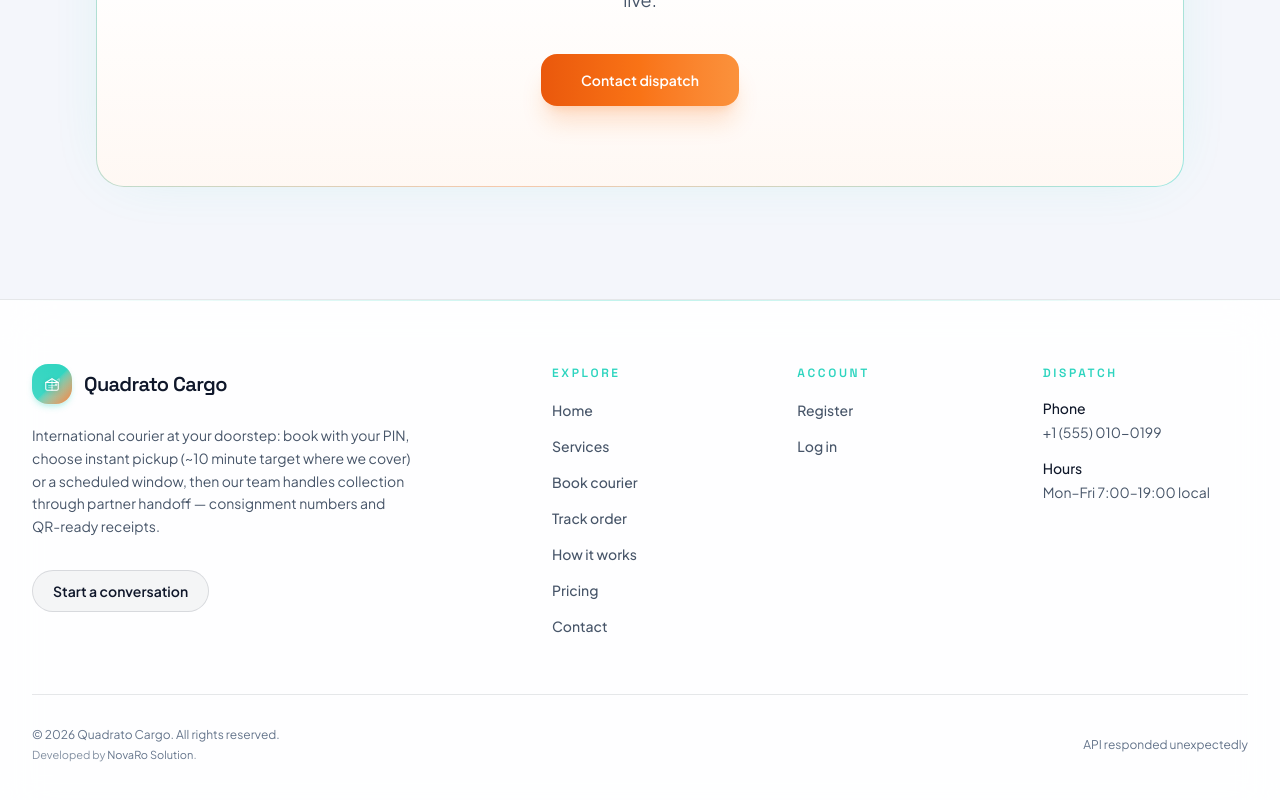
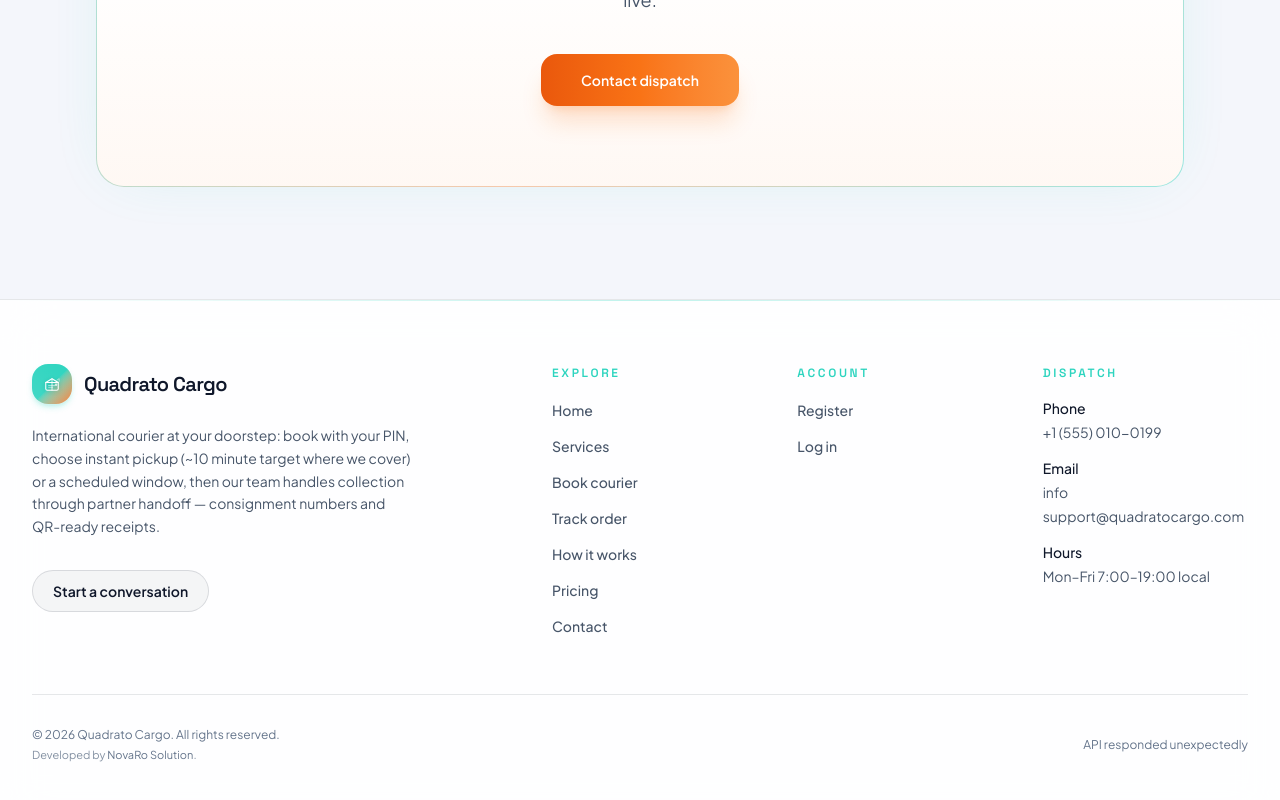
Before and after one commit to novarosolution/quadrato-cargo, a Next.js app in the folder quadrato-cargo/: page /public in a window 1280 px wide. Shown: the part 3174-3974 px from the top of the page. Built offline with nearby package versions, Linux system fonts and the light colour scheme; no server answers.

Commit message:
i add info and support and remove free acount create aftor login Highlight sam info

```diff
--- a/quadrato-cargo/src/components/Foot.tsx
+++ b/quadrato-cargo/src/components/Foot.tsx
@@ -202,6 +202,24 @@ export function Footer() {
                   <dd className="mt-1 text-muted">+1 (555) 010-0199</dd>
                 </div>
                 <div>
+                  <dt className="font-medium text-ink">Email</dt>
+                  <dd className="mt-1 space-y-1 text-muted">
+                    <a
+                      href="mailto:info@quadratocargo.com"
+                      title="info@quadratocargo.com"
+                      className="block transition hover:text-teal"
+                    >
+                      info
+                    </a>
+                    <a
+                      href="mailto:support@quadratocargo.com"
+                      className="block transition hover:text-teal"
+                    >
+                      support@quadratocargo.com
+                    </a>
+                  </dd>
+                </div>
+                <div>
                   <dt className="font-medium text-ink">Hours</dt>
                   <dd className="mt-1 text-muted">Mon–Fri 7:00–19:00 local</dd>
                 </div>
--- a/quadrato-cargo/src/components/home/HomeMain.tsx
+++ b/quadrato-cargo/src/components/home/HomeMain.tsx
@@ -1,11 +1,13 @@
 "use client";
 
 import { motion, useReducedMotion } from "framer-motion";
+import { useEffect, useMemo, useState } from "react";
 import Link from "next/link";
 import { Container } from "@/components/Wrap";
 import { SectionHeading } from "@/components/Heading";
 import { easeOutExpo, scaleIn, springSoft } from "@/lib/motion";
 import { useMotionPreferences } from "@/lib/motion-preferences";
+import { getApiBaseUrl } from "@/lib/api/base-url";
 import {
   homeHeroCallToActionData,
   homeHeroStatData,
@@ -66,6 +68,7 @@ const secondaryCtaClass =
 export function HomeView() {
   const reduce = useReducedMotion();
   const { allowHoverMotion } = useMotionPreferences();
+  const [isLoggedIn, setIsLoggedIn] = useState(false);
   // Keep one source of truth for motion gating so every section degrades consistently.
   const hoverMotion = allowHoverMotion && !reduce;
   const ctaHoverUp = hoverMotion ? { y: -3 } : undefined;
@@ -82,6 +85,40 @@ export function HomeView() {
   const sectionLinkTap = hoverMotion ? { scale: 0.98 } : undefined;
   const contactCtaHover = hoverMotion ? { scale: 1.04 } : undefined;
   const contactCtaTap = hoverMotion ? { scale: 0.97 } : undefined;
+  const heroCtas = useMemo(
+    () =>
+      isLoggedIn
+        ? homeHeroCallToActionData.filter((cta) => cta.href !== "/public/register")
+        : homeHeroCallToActionData,
+    [isLoggedIn],
+  );
+
+  useEffect(() => {
+    let active = true;
+
+    async function checkSession() {
+      try {
+        const res = await fetch(`${getApiBaseUrl()}/api/auth/me`, {
+          credentials: "include",
+          cache: "no-store",
+        });
+        const data = (await res.json().catch(() => ({}))) as {
+          ok?: boolean;
+          user?: { id?: string } | null;
+        };
+        if (!active) return;
+        setIsLoggedIn(Boolean(res.ok && data.ok && data.user?.id));
+      } catch {
+        if (!active) return;
+        setIsLoggedIn(false);
+      }
+    }
+
+    checkSession();
+    return () => {
+      active = false;
+    };
+  }, []);
 
   return (
     <>
@@ -145,7 +182,7 @@ export function HomeView() {
                 variants={heroItem}
                 className="mt-10 flex flex-col gap-3 sm:flex-row sm:flex-wrap sm:items-center"
               >
-                {homeHeroCallToActionData.map((heroCallToAction) => (
+                {heroCtas.map((heroCallToAction) => (
                   <motion.div
                     key={heroCallToAction.href}
                     className="inline-flex w-full min-[480px]:w-auto"
@@ -153,16 +190,26 @@ export function HomeView() {
                     whileTap={ctaTapScale}
                     transition={springSoft}
                   >
+                    {(() => {
+                      const highlightLoggedInCta =
+                        isLoggedIn &&
+                        (heroCallToAction.href === "/public/book" ||
+                          heroCallToAction.href === "/public/contact");
+                      const usePrimaryStyle =
+                        heroCallToAction.kind === "primary" || highlightLoggedInCta;
+                      return (
                     <Link
                       href={heroCallToAction.href}
                       className={`${
-                        heroCallToAction.kind === "primary"
+                        usePrimaryStyle
                           ? "btn-primary inline-flex items-center justify-center rounded-2xl bg-gradient-to-r from-accent-deep via-accent to-accent-hover px-7 py-4 text-center text-sm font-semibold text-white shadow-lg shadow-accent/25"
                           : secondaryCtaClass
                       } w-full min-[480px]:w-auto`}
                     >
                       {heroCallToAction.label}
                     </Link>
+                      );
+                    })()}
                   </motion.div>
                 ))}
               </motion.div>
@@ -170,6 +217,16 @@ export function HomeView() {
                 variants={heroItem}
                 className="mt-5 max-w-xl text-sm leading-relaxed text-muted"
               >
+                {isLoggedIn ? (
+                  <>
+                    You are signed in. Open your{" "}
+                    <Link href="/public/profile" className="font-medium text-teal hover:underline">
+                      profile
+                    </Link>{" "}
+                    to view your details, bookings, status, and consignment data.
+                  </>
+                ) : (
+                  <>
                     Anyone can sign up here — no admin needed. After you{" "}
                     <Link href="/public/register" className="font-medium text-teal hover:underline">
                       register
@@ -184,6 +241,8 @@ export function HomeView() {
                     </Link>{" "}
                     stores your details, bookings, status, and consignment data when
                     you book while signed in.
+                  </>
+                )}
               </motion.p>
               <motion.ul
                 variants={statList}
```
Lines whose indentation alone changed are shown as unchanged.
